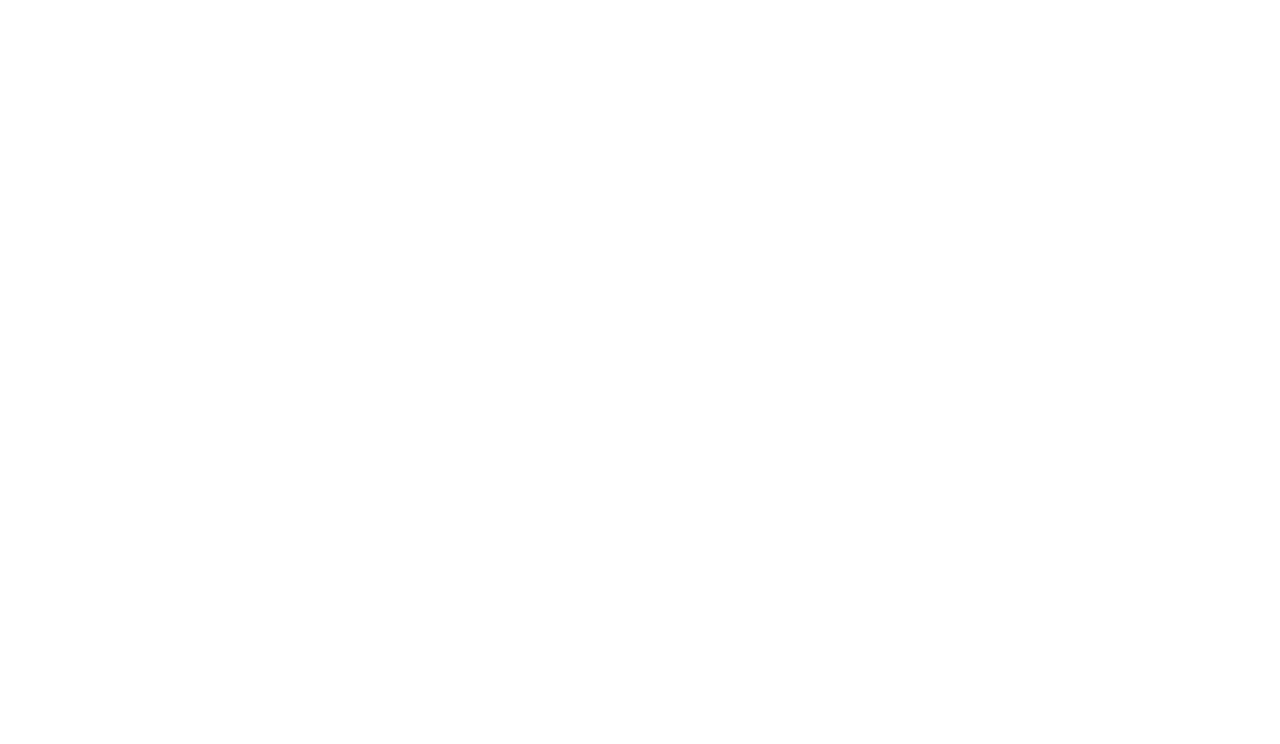
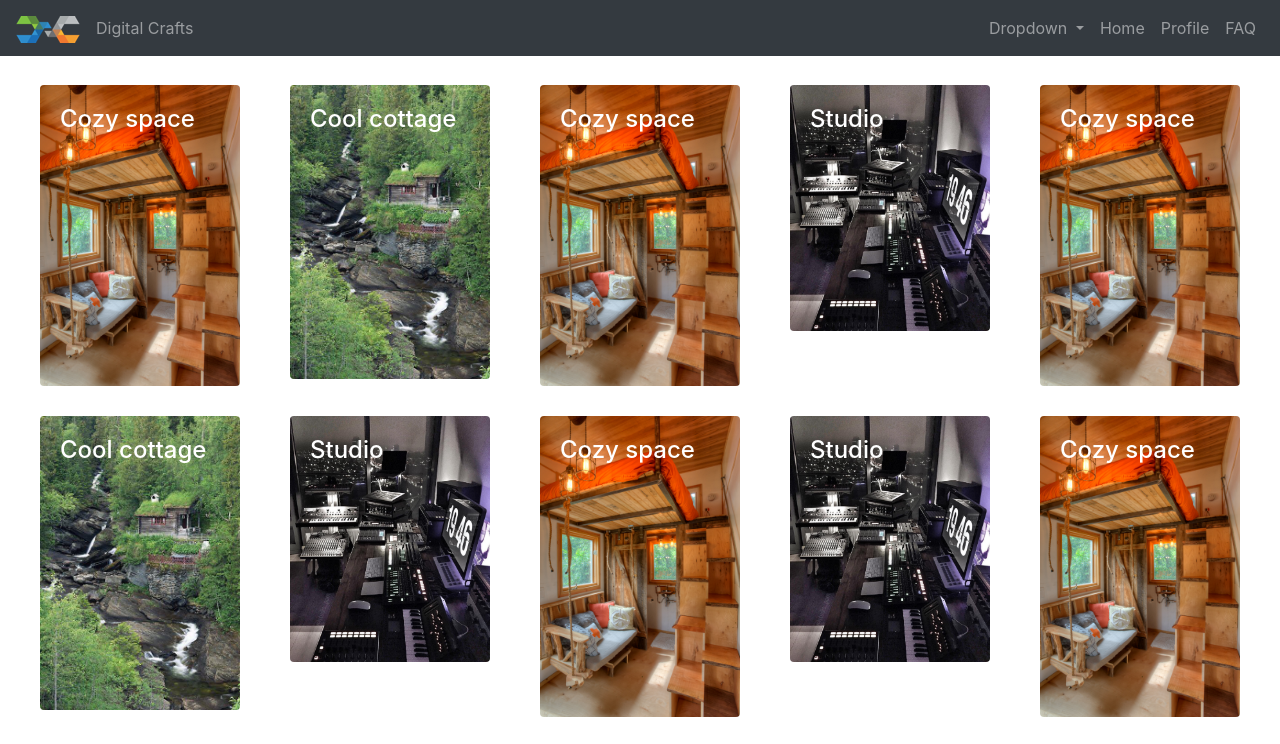
Before and after one commit to brendonwanderlust/dcinterest, a plain HTML site: page DCinterest-master/index.html in a window 1280 px wide. Shown: the top 744 px of the page. Drawn offline with nearby package versions, Linux system fonts and the light colour scheme.

Commit message:
final commit

```diff
--- a/DCinterest-master/index.html
+++ b/DCinterest-master/index.html
@@ -2,15 +2,122 @@
 <html lang="en" dir="ltr">
   <head>
     <meta charset="utf-8">
-    <link rel="stylesheet" href="./resources/css/reset.css">
     <link rel="stylesheet" href="./resources/css/style.css">
-    <link rel="stylesheet"
-    href="https://maxcdn.bootstrapcdn.com/bootstrap/4.0.0/css/bootstrap.min.css"
-    integrity="sha384-Gn5384xqQ1aoWXA+058RXPxPg6fy4IWvTNh0E263XmFcJlSAwiGgFAW/dAiS6JXm"
-    crossorigin="anonymous">
+    <link
+        rel="stylesheet"
+        href="https://maxcdn.bootstrapcdn.com/bootstrap/4.0.0/css/bootstrap.min.css"
+        integrity="sha384-Gn5384xqQ1aoWXA+058RXPxPg6fy4IWvTNh0E263XmFcJlSAwiGgFAW/dAiS6JXm"
+        crossorigin="anonymous">
+        <script src="https://code.jquery.com/jquery-3.2.1.slim.min.js" integrity="sha384-KJ3o2DKtIkvYIK3UENzmM7KCkRr/rE9/Qpg6aAZGJwFDMVNA/GpGFF93hXpG5KkN" crossorigin="anonymous"></script>
+    <script src="https://cdnjs.cloudflare.com/ajax/libs/popper.js/1.12.9/umd/popper.min.js" integrity="sha384-ApNbgh9B+Y1QKtv3Rn7W3mgPxhU9K/ScQsAP7hUibX39j7fakFPskvXusvfa0b4Q" crossorigin="anonymous"></script>
+    <script src="https://maxcdn.bootstrapcdn.com/bootstrap/4.0.0/js/bootstrap.min.js" integrity="sha384-JZR6Spejh4U02d8jOt6vLEHfe/JQGiRRSQQxSfFWpi1MquVdAyjUar5+76PVCmYl" crossorigin="anonymous"></script>
     <title></title>
   </head>
   <body>
+    <nav class="navbar navbar-expand-md navbar-dark bg-dark fixed-top">
 
+      <button class="navbar-toggler" data-toggle="collapse" data-target="#collapse_target">
+        <span class="navbar-toggler-icon"></span>
+      </button>
+
+      <div class="collapse navbar-collapse" id="collapse_target">
+      <a class="navbar-brand"> <img src="./resources/img/logo.png" alt="Digital Crafts Logo"> </a>
+      <span class="navbar-text">Digital Crafts</span>
+
+        <ul class= "navbar-nav ml-auto">
+          <li class="nav-item dropdown">
+            <a class="nav-link dropdown-toggle" data-toggle="dropdown" data-target="dropdown_target">
+              Dropdown
+              <span class="caret"></span>
+            </a>
+            <div class="dropdown-menu" aria-labelledby="dropdown_target">
+              <a class="dropdown-item">Full Stack Immersive</a>
+              <div class="dropdown-divider"></div>
+              <a class="dropdown-item">Full Stack Flex</a>
+            </div>
+          </li>
+          <li class="nav-item">
+            <a class="nav-link" href="#">Home</a>
+          </li>
+          <li class="nav-item">
+            <a class="nav-link" href="#">Profile</a>
+          </li>
+          <li class="nav-item">
+            <a class="nav-link" href="#">FAQ</a>
+          </li>
+        </ul>
+      </div>
+    </nav>
+
+    <div class="container-fluid">
+      <div class="cards">
+        <div class="card cozy">
+          <img src="./resources/img/cozy.jpg" alt="">
+          <h4 class="image-text">Cozy space</h4>
+        </div>
+        <div class="card cool">
+          <img src="./resources/img/creek.jpg" alt="">
+          <h4 class="image-text">Cool cottage</h4>
+        </div>
+        <div class="card cozy">
+          <img src="./resources/img/cozy.jpg" alt="">
+          <h4 class="image-text">Cozy space</h4>
+        </div>
+        <div class="card studio">
+          <img src="./resources/img/studio.jpg" alt="">
+          <h4 class="image-text">Studio</h4>
+        </div>
+        <div class="card cozy">
+          <img src="./resources/img/cozy.jpg" alt="">
+          <h4 class="image-text">Cozy space</h4>
+        </div>
+        <div class="card cool">
+          <img src="./resources/img/creek.jpg" alt="">
+          <h4 class="image-text">Cool cottage</h4>
+        </div>
+        <div class="card studio">
+          <img src="./resources/img/studio.jpg" alt="">
+          <h4 class="image-text">Studio</h4>
+        </div>
+        <div class="card cozy">
+          <img src="./resources/img/cozy.jpg" alt="">
+          <h4 class="image-text">Cozy space</h4>
+        </div>
+        <div class="card studio">
+          <img src="./resources/img/studio.jpg" alt="">
+          <h4 class="image-text">Studio</h4>
+        </div>
+        <div class="card cozy">
+          <img src="./resources/img/cozy.jpg" alt="">
+          <h4 class="image-text">Cozy space</h4>
+        </div>
+        <div class="card studio">
+          <img src="./resources/img/studio.jpg" alt="">
+          <h4 class="image-text">Studio</h4>
+        </div>
+        <div class="card studio">
+          <img src="./resources/img/studio.jpg" alt="">
+          <h4 class="image-text">Studio</h4>
+        </div>
+        <div class="card cool">
+          <img src="./resources/img/creek.jpg" alt="">
+          <h4 class="image-text">Cool cottage</h4>
+        </div>
+        <div class="card cozy">
+          <img src="./resources/img/cozy.jpg" alt="">
+          <h4 class="image-text">Cozy space</h4>
+        </div>
+        <div class="card cool">
+          <img src="./resources/img/creek.jpg" alt="">
+          <h4 class="image-text">Cool cottage</h4>
+        </div>
+        <div class="card cool">
+          <img src="./resources/img/creek.jpg" alt="">
+          <h4 class="image-text">Cool cottage</h4>
+        </div>
+
+      </div>
+
+    </div>
   </body>
 </html>
--- a/DCinterest-master/resources/css/style.css
+++ b/DCinterest-master/resources/css/style.css
@@ -0,0 +1,37 @@
+.cards {
+  display: flex;
+  margin-top: 70px;
+  justify-content: space-around;
+  flex-wrap: wrap;
+}
+
+.image-text {
+  position: absolute;
+  top:20px;
+  left: 20px;
+  color: white;
+}
+
+div.card {
+  border: 0px;
+  margin: 15px 20px;
+}
+
+.card img {
+  width: 200px;
+  height: auto;
+  border-radius: .25rem;
+}
+
+.cozy {
+
+}
+
+.studio {
+
+}
+
+.cool {
+
+
+}
```
